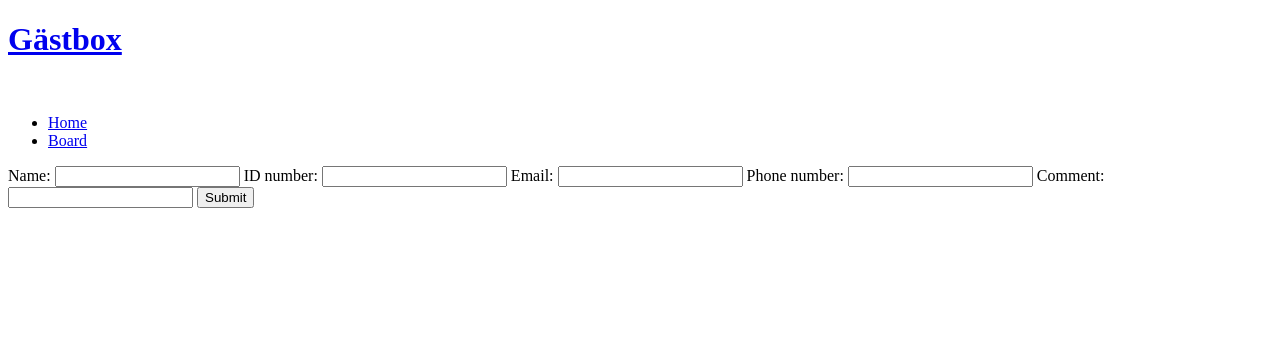
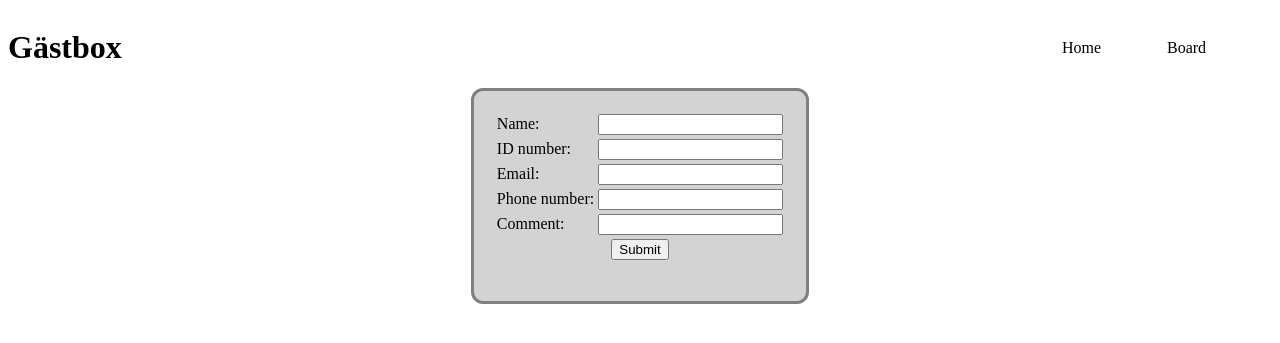
Before and after one commit to ElliotDesanini/gastbox, a Flask app: page / in a window 1280 px wide. Shown: the top 343 px of the page. Run offline with Flask 3, Linux system fonts and the light colour scheme.

Commit message:
style css

```diff
--- a/app.py
+++ b/app.py
@@ -2,6 +2,8 @@ from flask import Flask, render_template, request, json
 from datetime import datetime, timezone
 
 app = Flask(__name__)
+
+information_file = "information.json"
 
 @app.route("/")
 def home():
@@ -12,7 +14,7 @@ def home():
 @app.route("/board")
 def board():
 
-    with open("information.json", "r") as file:
+    with open(information_file, "r") as file:
             information = json.load(file)
 
     return render_template("board.html", information = information)
@@ -28,7 +30,7 @@ def post():
     phonenumber = request.form.get("phonenumber")
     comment = request.form.get("comment")
 
-    with open("information.json", "r") as file:
+    with open(information_file, "r") as file:
         comments = json.load(file)
 
     comments.append(
@@ -42,7 +44,7 @@ def post():
          }
     )
 
-    with open("information.json", "w") as file:
+    with open(information_file, "w") as file:
         json.dump(comments, file, indent=4)
 
     return render_template("home.html")
--- /dev/null
+++ b/static/css/style.css
@@ -0,0 +1,32 @@
+
+a {
+    text-decoration: none;
+    color: black;
+}
+
+header {
+    display: grid;
+    grid-template-columns: 3fr 1fr;
+    justify-content: center;
+    align-items: center;
+}
+
+nav ul {
+    text-decoration: none;
+    list-style: none;
+    display: flex;
+    justify-content: space-evenly;
+}
+
+form {
+    align-self: center;
+    justify-self: center;
+    background-color: lightgray;
+    padding: 20px;
+    border: 3px solid gray;
+    border-radius: 12px;
+}
+
+form td[colspan="2"] {
+    text-align: center;
+}
--- a/templates/board.html
+++ b/templates/board.html
@@ -4,7 +4,7 @@
 
 {% block content %}
 
-{%for info in information %}
+{%for info in information|reverse %}
 
 <hr>
 
--- a/templates/home.html
+++ b/templates/home.html
@@ -4,21 +4,37 @@
 
 {% block content %}
 <form action="{{ url_for('post') }}" id="commentfield" method="post">
-    <label for="username">Name: </label>
-    <input type="text" name="username" id="username">
 
-    <label for="idnumber">ID number:</label>
-    <input type="number" name="idnumber" id="idnumber">
+    <table>
+        <tbody>
+        <tr>
+            <td><label for="username">Name: </label></td>
+            <td><input type="text" name="username" id="username"></td>
+        </tr>
+        <tr>
+            <td><label for="idnumber">ID number: </label></td>
+            <td><input type="number" name="idnumber" id="idnumber"></td>
+        </tr>
+        <tr>
+            <td><label for="emailaddress">Email: </label></td>
+            <td><input type="email" name="emailaddress" id="emailaddress"></td>
+        </tr>
+        <tr>
+            <td><label for="phonenumber">Phone number: </label></td>
+            <td><input type="tel" name="phonenumber" id="phonenumber"></td>
+        </tr>
+        <tr>
+            <td><label for="comment">Comment: </label></td>
+            <td><input type="text" name="comment" id="comment"></td>
+        </tr>
+        </tbody>
+        <tfoot>
+            <tr>
+                <td colspan="2"><input type="submit" value="Submit" id="submit"></td>
+            </tr>
+        </tfoot>
+    </table>
 
-    <label for="emailaddress">Email: </label>
-    <input type="email" name="emailaddress" id="emailaddress">
-
-    <label for="phonenumber">Phone number: </label>
-    <input type="tel" name="phonenumber" id="phonenumber">
-
-    <label for="comment">Comment: </label>
-    <input type="text" name="comment" id="comment">
-
-    <input type="submit" value="Submit">
+    <br>
 </form>
 {% endblock %}
--- a/templates/index.html
+++ b/templates/index.html
@@ -3,12 +3,12 @@
 <head>
     <meta charset="UTF-8">
     <meta name="viewport" content="width=device-width, initial-scale=1.0">
+    <link rel="stylesheet" href="{{ url_for('static', filename='css/style.css') }}">
     <title>{% block title %}Gästbox{% endblock %}</title>
 </head>
 <body>
     <header>
         <h1><a href="{{ url_for('home') }}">Gästbox</a></h1>
-        <img src="" alt="">
         <nav>
             <ul>
                 <li><a href="{{ url_for('home') }}">Home</a></li>
```
